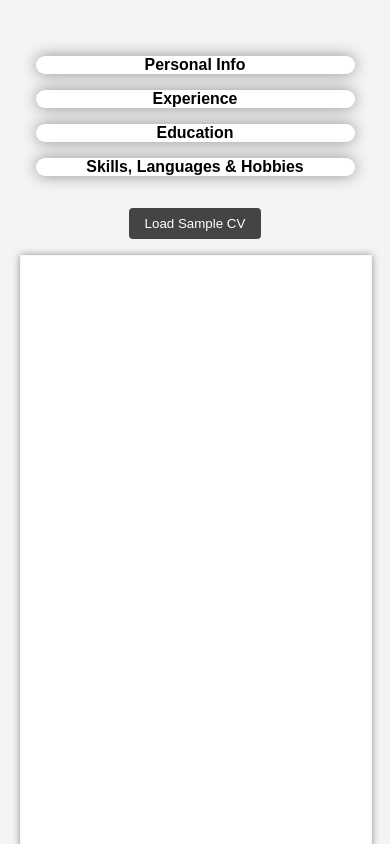
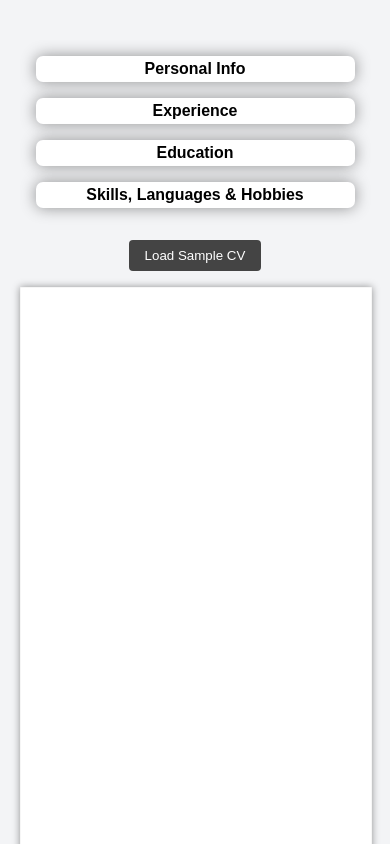
Before and after one commit to furkanssarri/cv-builder, a React (Vite) app: page / in a window 390 px wide. Shown: the top 844 px of the page. Built offline with nearby package versions, Linux system fonts and the light colour scheme.

Commit message:
style: fix form section padding on mobile-size

```diff
--- a/src/App.css
+++ b/src/App.css
@@ -151,7 +151,8 @@ footer {
   }
   #form-area section {
     max-width: 100%;
-    padding: 0;
+    padding: 0.25rem;
+    border-radius: 7px;
   }
 
   #form-area section > button {
```
